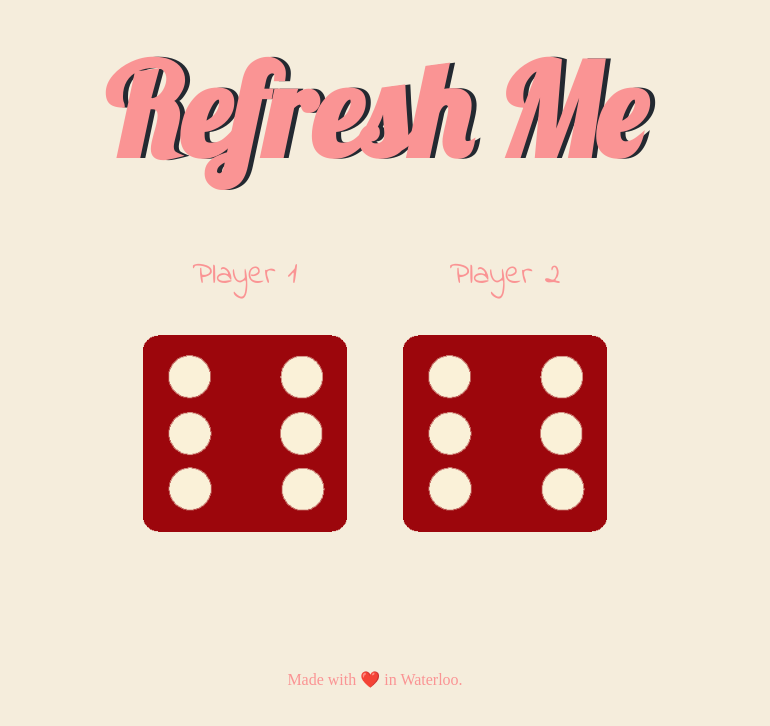
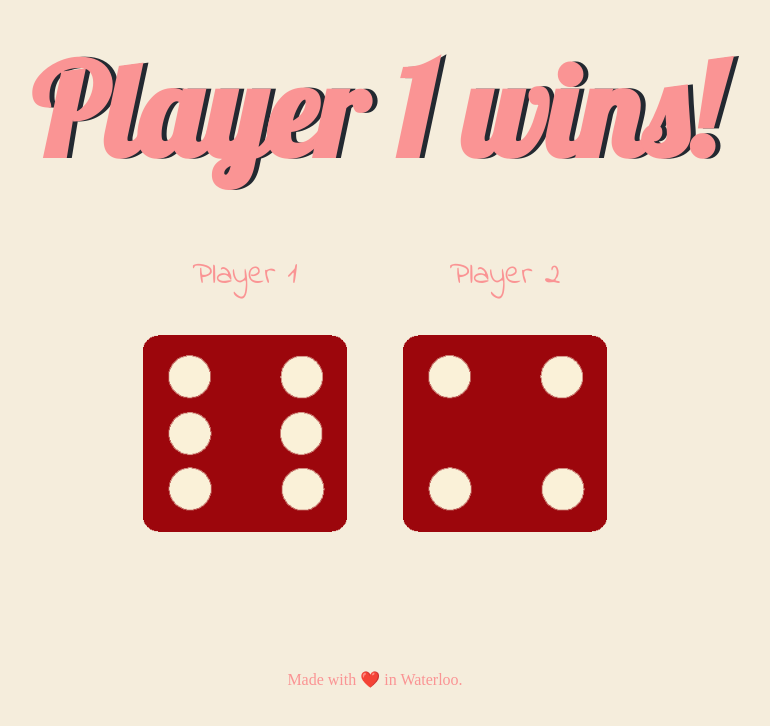
Before and after one commit to abains48/Dice-game, a plain HTML site: page index.html in a window 1280 px wide. Shown: the whole page, without its empty margins (265-1035 px from the left). Drawn offline with Linux system fonts and the light colour scheme.

Commit message:
Update index.html

```diff
--- a/index.html
+++ b/index.html
@@ -27,6 +27,6 @@
   Made with ❤️ in Waterloo.
 </footer>
 
-<!-- <script src="index.js" type="text/javascript"></script> -->
+<script src="index.js" type="text/javascript"></script>
   </body>
 </html>
```
